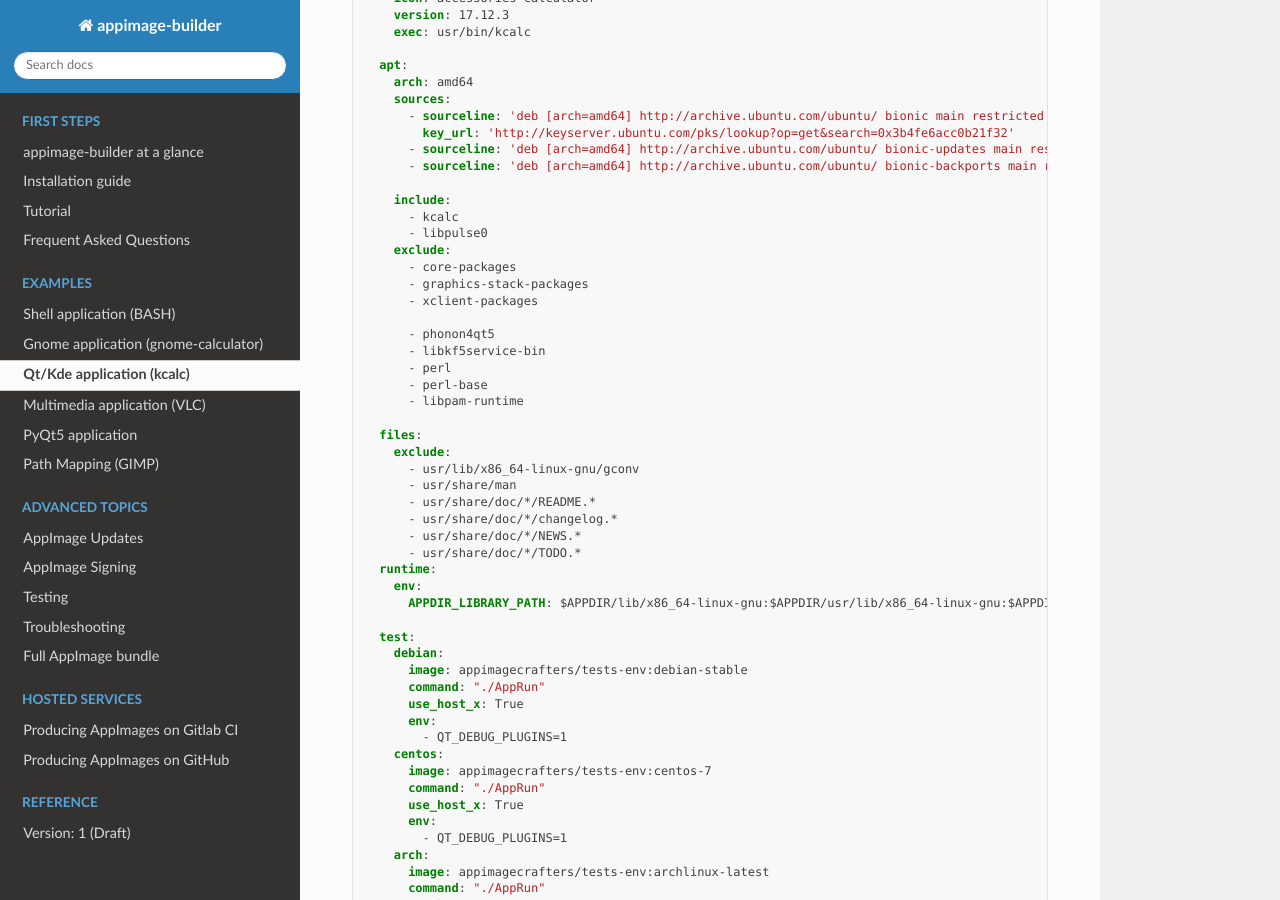
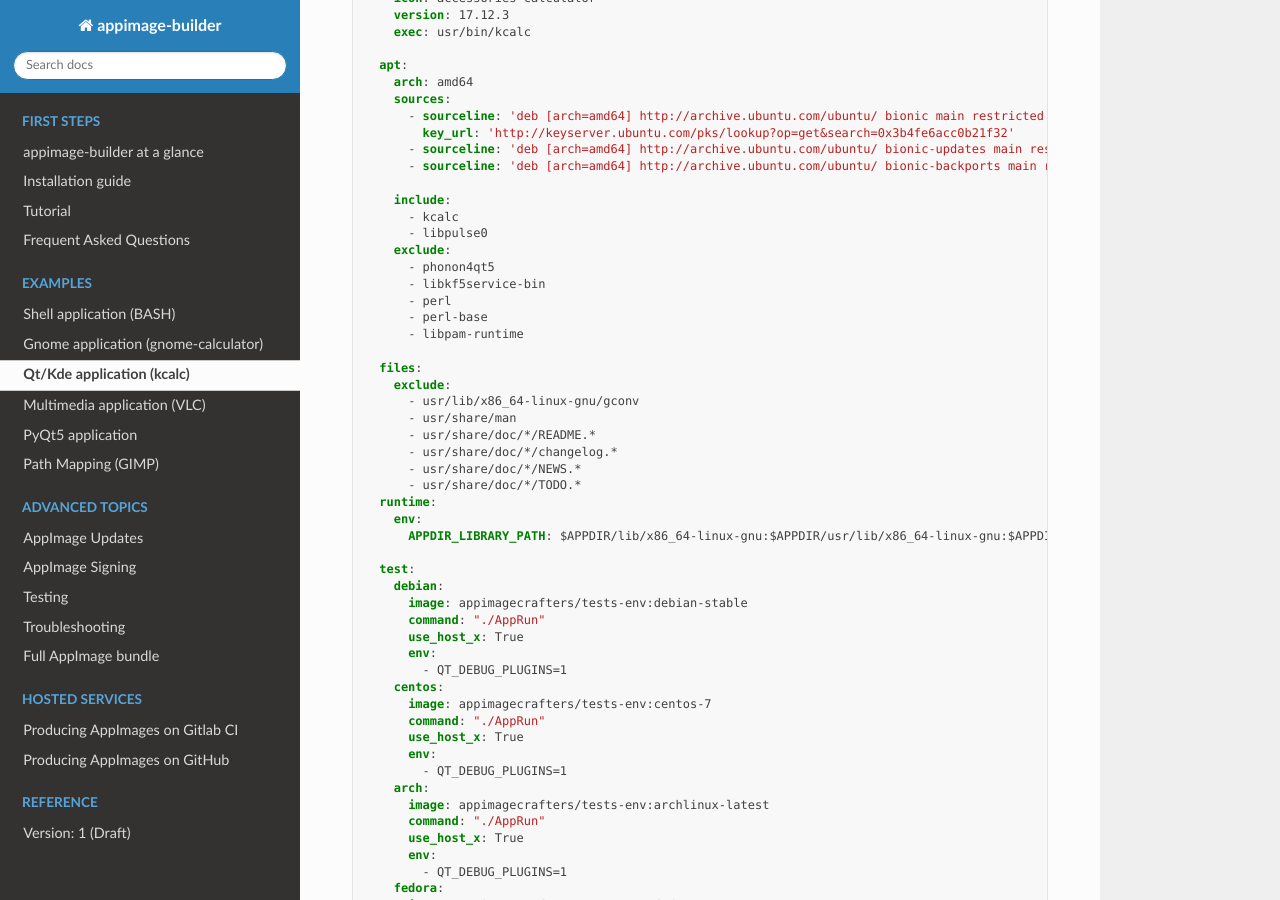
Before and after one commit to AppImageCrafters/appimage-builder-docs, a Sphinx documentation site: the page built from source/examples/kde.rst, in a window 1280 px wide and 900 px high, scrolled down 317 px. Built offline with Sphinx 7.4.7 and the Read the Docs theme 2.0.0, drawn with Linux system fonts in a browser that asks for light colours.

Commit message:
Remove metapackages from the kcalc example

```diff
--- a/source/examples/kde.rst
+++ b/source/examples/kde.rst
@@ -28,10 +28,6 @@ Qt/Kde application (kcalc)
           - kcalc
           - libpulse0
         exclude:
-          - core-packages
-          - graphics-stack-packages
-          - xclient-packages
-
           - phonon4qt5
           - libkf5service-bin
           - perl
```
